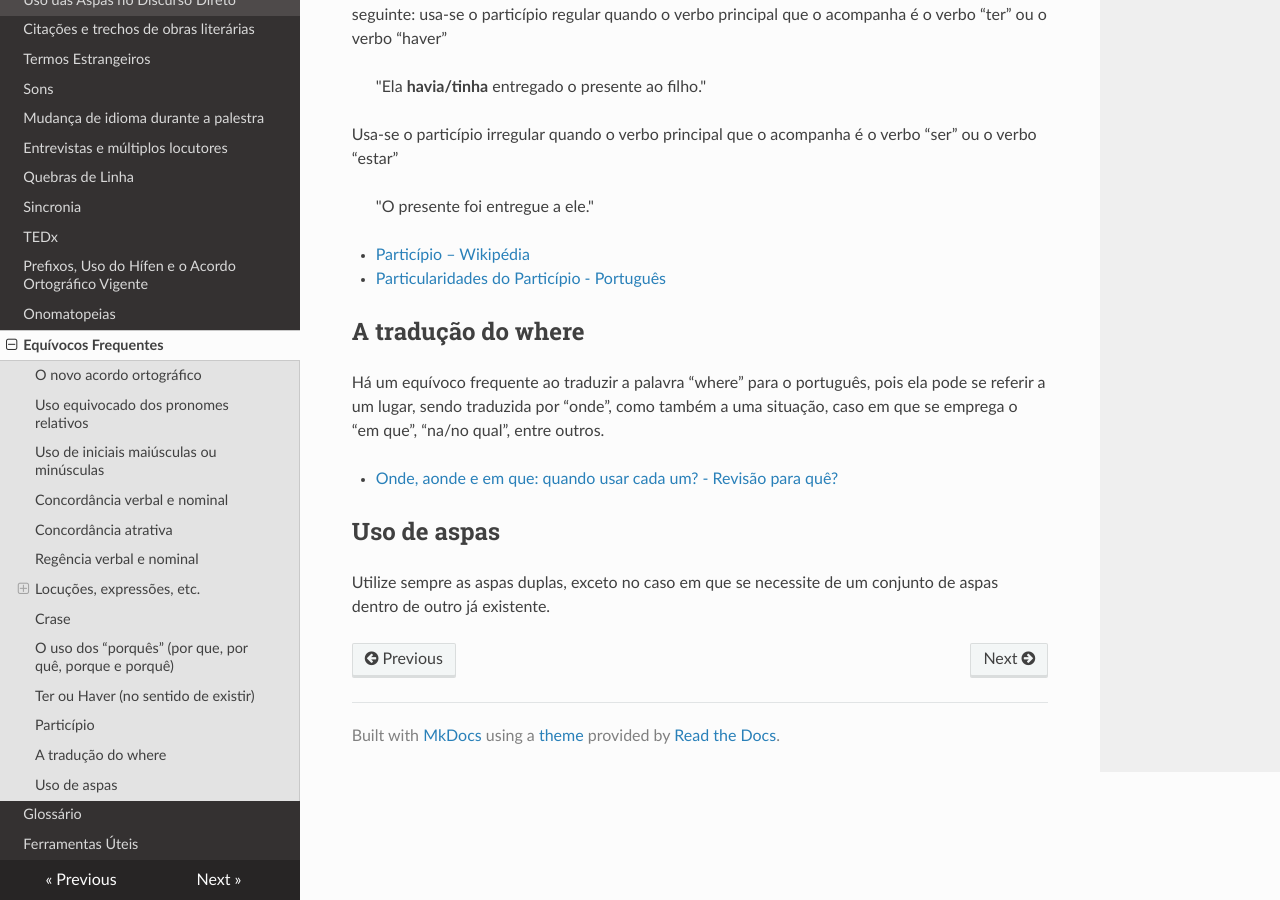
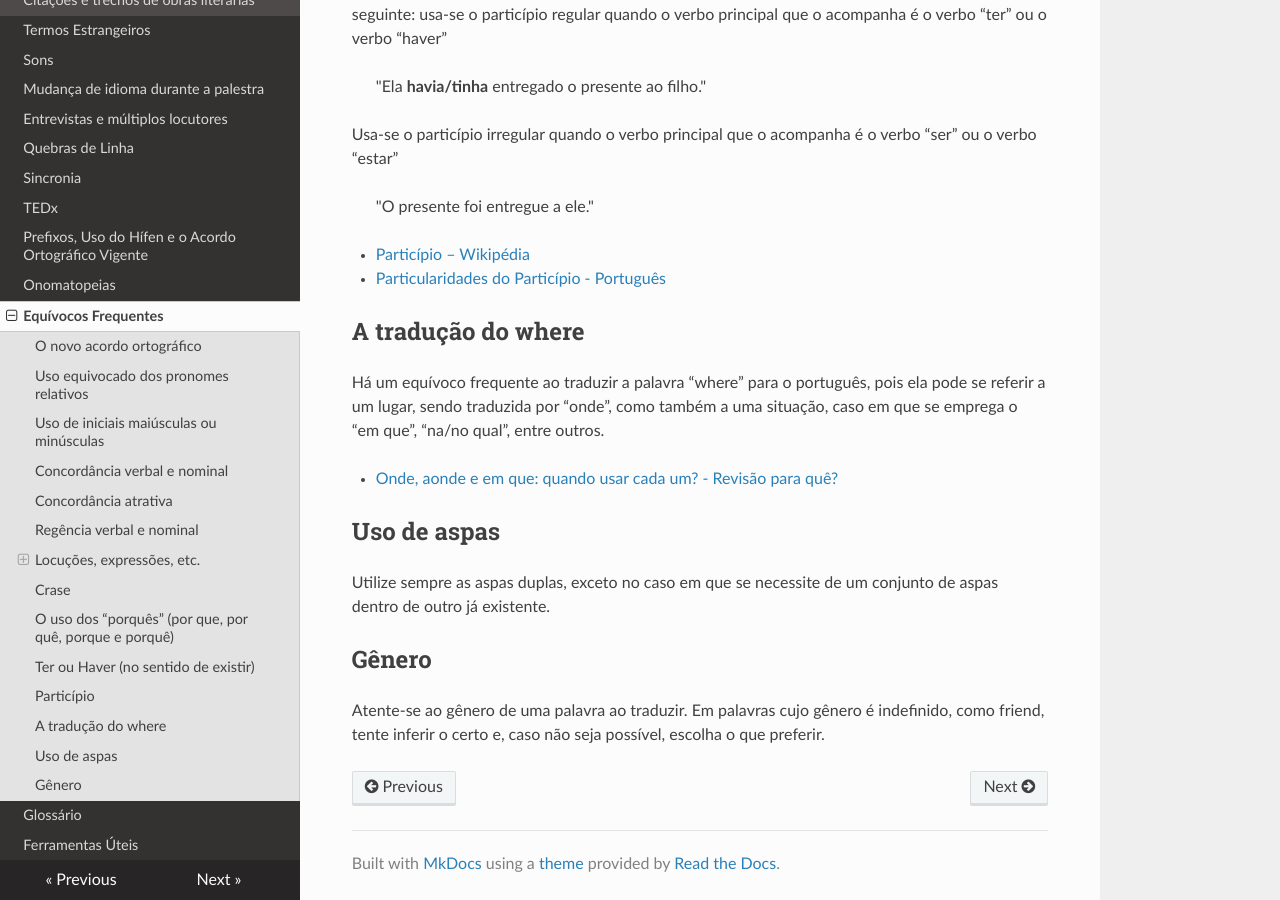
Before and after one commit to tupaschoal/TED-Translators_PT-BR_Styleguide, an MkDocs documentation site: the page built from docs/equivocos.md, in a window 1280 px wide and 900 px high, scrolled down 5611 px. Built offline with MkDocs 1.6.1, drawn with Linux system fonts in a browser that asks for light colours; nearby versions of some CDN libraries; old or Windows-style settings are respelled for this version of MkDocs.

Commit message:
Add tip on Gender
Add tip on how to translate indefinite gender.

```diff
--- a/docs/equivocos.md
+++ b/docs/equivocos.md
@@ -193,3 +193,7 @@ Há um equívoco frequente ao traduzir a palavra “where” para o português,
 ## Uso de aspas
 
 Utilize sempre as aspas duplas, exceto no caso em que se necessite de um conjunto de aspas dentro de outro já existente.
+
+## Gênero
+
+Atente-se ao gênero de uma palavra ao traduzir. Em palavras cujo gênero é indefinido, como friend, tente inferir o certo e, caso não seja possível, escolha o que preferir.
```
